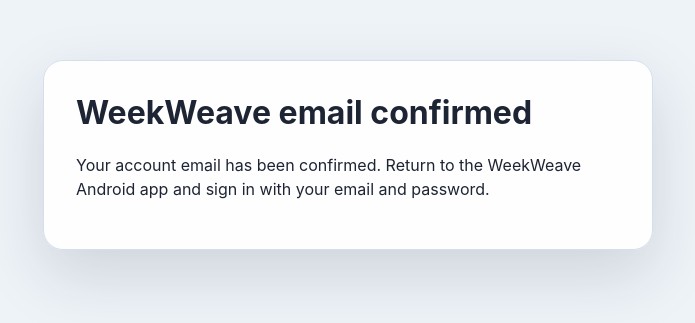
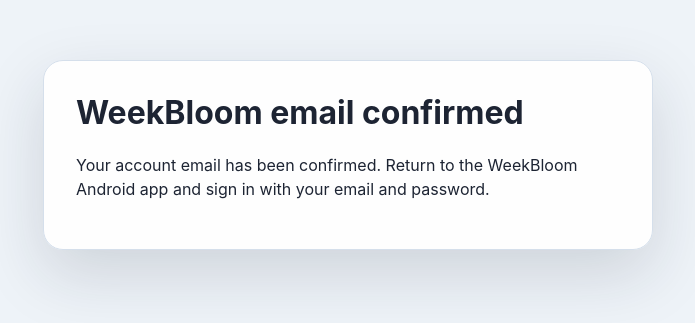
Before and after one commit to thomaskim09/weekweave-oauth-consent, a plain HTML site: page docs/index.html in a window 1280 px wide. Shown: the part 261-584 px from the top of the page, without its empty margins (292-987 px from the left). Drawn offline with Linux system fonts and the light colour scheme.

Commit message:
docs: update WeekBloom email confirmation branding

```diff
--- a/docs/index.html
+++ b/docs/index.html
@@ -4,7 +4,7 @@
     <meta charset="utf-8">
     <meta name="viewport" content="width=device-width, initial-scale=1">
     <meta name="color-scheme" content="light dark">
-    <title>WeekWeave email confirmation</title>
+    <title>WeekBloom email confirmation</title>
     <style>
       :root { font-family: Inter, ui-sans-serif, system-ui, sans-serif; color: #1d2433; background: #eef3f8; }
       body { margin: 0; min-height: 100vh; display: grid; place-items: center; padding: 1rem; }
@@ -19,8 +19,8 @@
   </head>
   <body>
     <main>
-      <h1>WeekWeave email confirmed</h1>
-      <p>Your account email has been confirmed. Return to the WeekWeave Android app and sign in with your email and password.</p>
+      <h1>WeekBloom email confirmed</h1>
+      <p>Your account email has been confirmed. Return to the WeekBloom Android app and sign in with your email and password.</p>
     </main>
   </body>
 </html>
```
